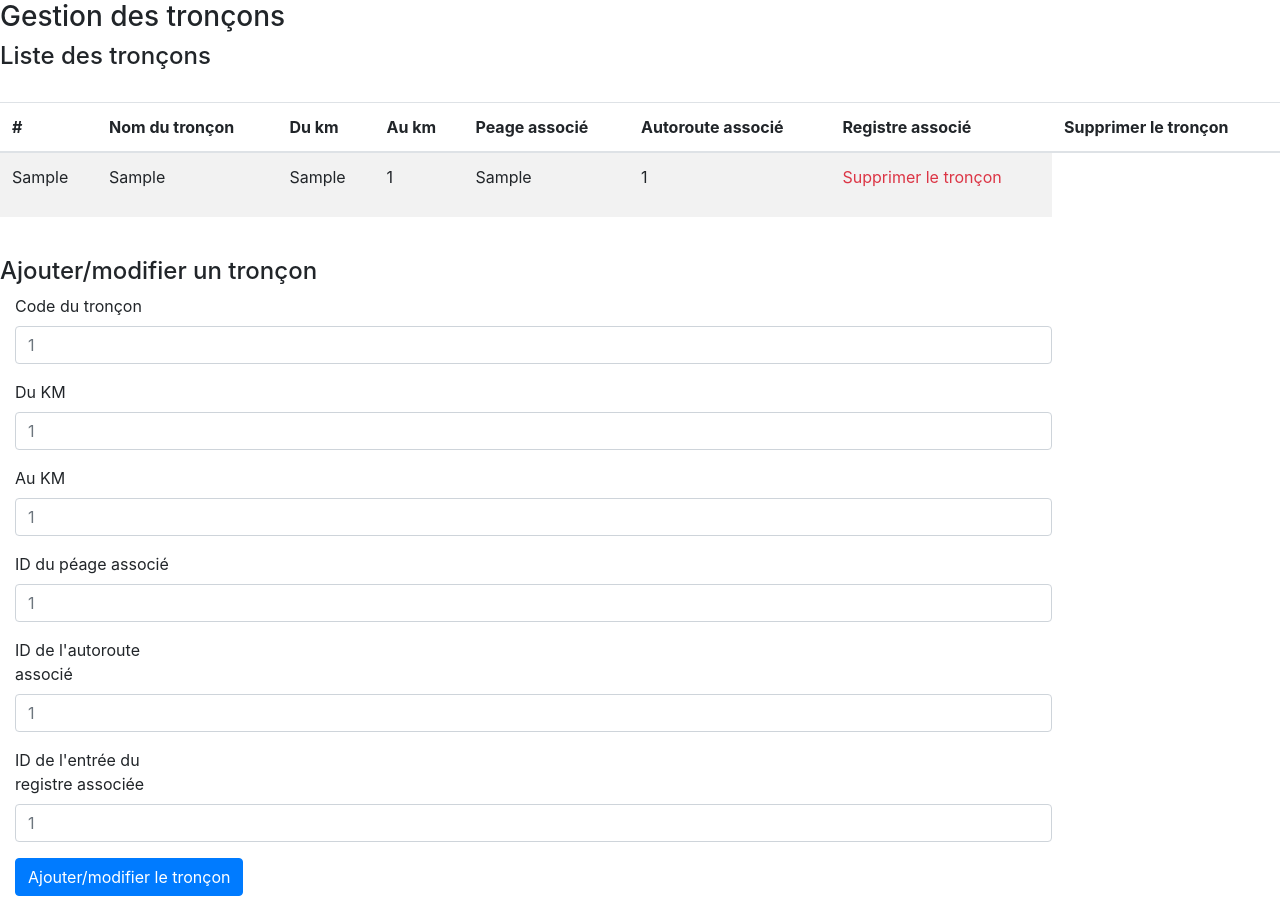
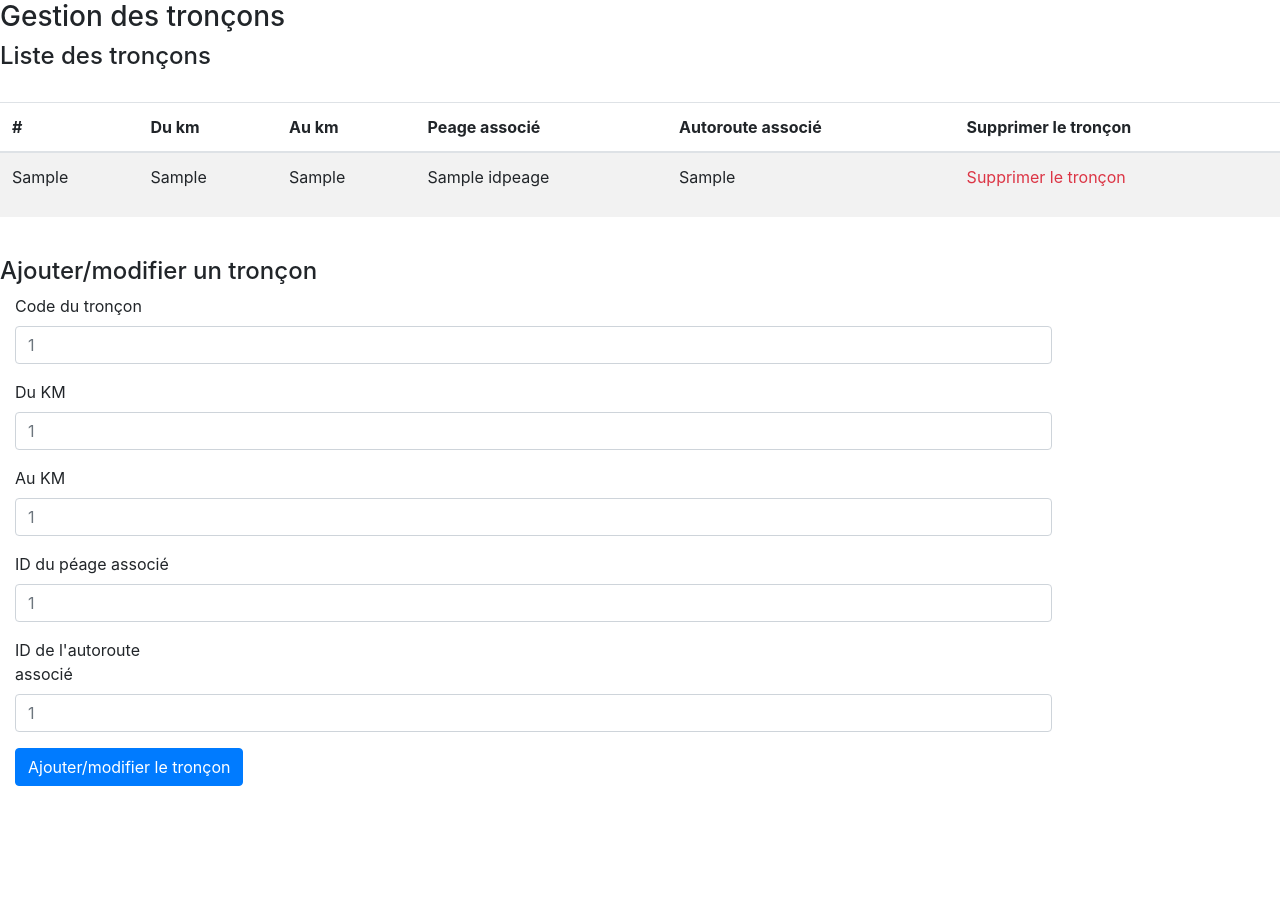
Before and after one commit to MrWazaby/gestion-autoroute, a PHP site: template views/troncons.php in a window 1280 px wide. After the commit the page ends 786 px from the top, so only its background shows below. Run offline with PHP 8.4, Linux system fonts and the light colour scheme; the template is opened without the code that fills it: most values are stand-ins (such as "Sample title", 1, 10 or a date in 2020); some libraries are stand-ins or nearby versions.

Commit message:
Update sections

```diff
--- a/controllers/admin.php
+++ b/controllers/admin.php
@@ -60,8 +60,8 @@
     $exits = getExits($db);
 
     // Handle the sections
-    if(isset($_POST["sectionCodT"]) && isset($_POST["sectionDuKm"]) && isset($_POST["sectionAuKm"]) && isset($_POST["sectionIDPeage"]) && isset($_POST["sectionCodA"]) && isset($_POST["sectionNumE"]) && !empty($_POST["sectionCodT"]) && !empty($_POST["sectionDuKm"]) && !empty($_POST["sectionAuKm"]) && !empty($_POST["sectionIDPeage"]) && !empty($_POST["sectionCodA"]) && !empty($_POST["sectionNumE"])) {
-      addModifySection($_POST["sectionCodT"], $_POST["sectionDuKm"], $_POST["sectionAuKm"], $_POST["sectionIDPeage"], $_POST["sectionCodA"], $_POST["sectionNumE"], $db);
+    if(isset($_POST["sectionCodT"]) && isset($_POST["sectionDuKm"]) && isset($_POST["sectionAuKm"]) && isset($_POST["sectionIDPeage"]) && isset($_POST["sectionCodA"]) && !empty($_POST["sectionCodT"]) && !empty($_POST["sectionDuKm"]) && !empty($_POST["sectionAuKm"]) && !empty($_POST["sectionCodA"])) {
+      addModifySection($_POST["sectionCodT"], $_POST["sectionDuKm"], $_POST["sectionAuKm"], $_POST["sectionIDPeage"], $_POST["sectionCodA"], $db);
     }
     if(isset($_GET["deleteSection"]) && !empty($_GET["deleteSection"])) {
       deleteSection($_GET["deleteSection"], $db);
--- a/views/exits.php
+++ b/views/exits.php
@@ -14,11 +14,11 @@
   <tbody>
     <?php foreach ($exits as $exit) { ?>
       <tr>
-        <td><?php echo($exit["idSortie"]) ?></td>
+        <td><?php echo($exit["IDSortie"]) ?></td>
         <td><?php echo($exit["Libelle"]) ?></td>
         <td><?php echo($exit["Numero"]) ?></td>
         <td><?php echo($exit["CodT"]) ?></td>
-        <td><a href="admin.php?deleteExit=<?php echo($exit["idSortie"]) ?>&amp;page=exits"><p class="text-danger">Supprimer la sortie</p></a></td>
+        <td><a href="admin.php?deleteExit=<?php echo($exit["IDSortie"]) ?>&amp;page=exits"><p class="text-danger">Supprimer la sortie</p></a></td>
       </tr>
     <?php } ?>
   </tbody>
--- a/views/troncons.php
+++ b/views/troncons.php
@@ -5,12 +5,10 @@
   <thead>
     <tr>
       <th>#</th>
-      <th>Nom du tronçon</th>
       <th>Du km</th>
       <th>Au km</th>
       <th>Peage associé</th>
       <th>Autoroute associé</th>
-      <th>Registre associé</th>
       <th>Supprimer le tronçon</th>
     </tr>
   </thead>
@@ -20,10 +18,9 @@
         <td><?php echo($section["CodT"]) ?></td>
         <td><?php echo($section["DuKm"]) ?></td>
         <td><?php echo($section["AuKm"]) ?></td>
-        <td><?php echo($section["idPeage"]) ?></td>
+        <td><?php echo($section["IDPeage"]) ?></td>
         <td><?php echo($section["CodA"]) ?></td>
-        <td><?php echo($section["NumE"]) ?></td>
-        <td><a href="admin.php?deleteSection=<?php echo($city["CodT"]) ?>&amp;page=sections"><p class="text-danger">Supprimer le tronçon</p></a></td>
+        <td><a href="admin.php?deleteSection=<?php echo($section["CodT"]) ?>&amp;page=sections"><p class="text-danger">Supprimer le tronçon</p></a></td>
       </tr>
     <?php } ?>
   </tbody>
@@ -63,12 +60,6 @@
       </div>
     </div>
     <div class="form-group">
-      <label for="inputCodT" class="col-lg-2 control-label">ID de l'entrée du registre associée</label>
-      <div class="col-lg-10">
-        <input class="form-control" id="inputPostc" placeholder="1" type="text" name="sectionNumE">
-      </div>
-    </div>
-    <div class="form-group">
       <div class="col-lg-10 col-lg-offset-2">
         <button type="submit" class="btn btn-primary">Ajouter/modifier le tronçon</button>
       </div>
```
Also changed, not shown: models/admin.php (+7 -7 lines).
